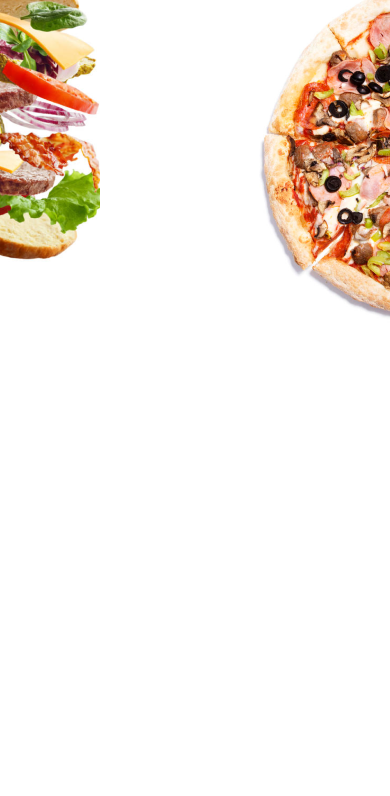
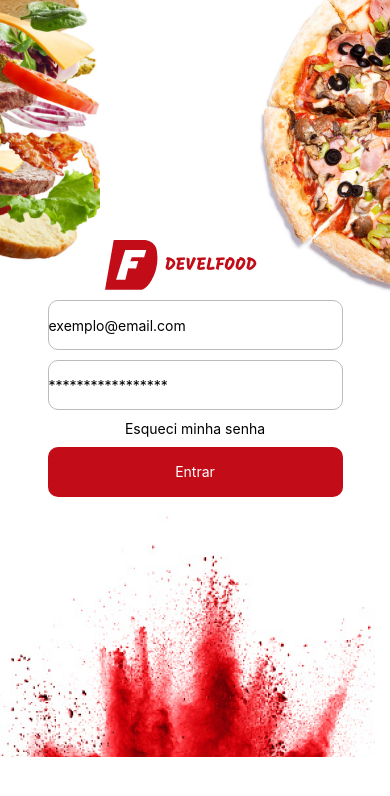
Before and after one commit to kevin-gasperi-develcode/Develfood_IV, a React Native app: screen / in a window 390 px wide. Shown: the top 796 px of the page. Built offline with nearby package versions, Linux system fonts and the light colour scheme.

Commit message:
inicio da estilizaçao da tela de login

```diff
--- a/App.tsx
+++ b/App.tsx
@@ -9,10 +9,8 @@ export default function App() {
   return (
     <ThemeProvider theme={theme}>
       <NavigationContainer>
-        <SignIn />
+        <Routes />
       </NavigationContainer>
     </ThemeProvider>
   )
 }
-
-// <Routes />
--- a/src/routes/routes.tsx
+++ b/src/routes/routes.tsx
@@ -6,7 +6,7 @@ import { Home } from '../screens/home'
 import History from '../screens/history'
 import Settings from '../screens/settings'
 import Favorites from '../screens/favorites'
-import { Button, Image, StyleSheet, Text, View } from 'react-native'
+import { Button, Image, StatusBar, StyleSheet, Text, View } from 'react-native'
 
 import { createStackNavigator } from '@react-navigation/stack'
 import { TabBar } from '../components/tabBar'
@@ -22,13 +22,34 @@ export default function Routes() {
   const Stack = createStackNavigator()
   return (
     <>
+      {/* <StatusBar /> */}
       <Stack.Navigator>
-        <Stack.Screen name="Início" component={Home} />
-        <Stack.Screen name="Favoritos" component={Favorites} />
-        <Stack.Screen name="Histórico" component={History} />
-        <Stack.Screen name="Perfil" component={Settings} />
+        <Stack.Screen
+          name="SignIn"
+          component={SignIn}
+          options={{ headerShown: false }}
+        />
+        <Stack.Screen
+          name="Início"
+          component={Home}
+          options={{ headerShown: false }}
+        />
+        <Stack.Screen
+          name="Favoritos"
+          component={Favorites}
+          options={{ headerShown: false }}
+        />
+        <Stack.Screen
+          name="Histórico"
+          component={History}
+          options={{ headerShown: false }}
+        />
+        <Stack.Screen
+          name="Perfil"
+          component={Settings}
+          options={{ headerShown: false }}
+        />
       </Stack.Navigator>
-      <TabBar />
     </>
   )
 }
--- a/src/screens/favorites/index.tsx
+++ b/src/screens/favorites/index.tsx
@@ -1,10 +1,14 @@
 import React from 'react'
 import { Text, View } from 'react-native'
+import { TabBar } from '../../components/tabBar'
 
 export default function Favorites() {
   return (
-    <View style={{ flex: 1, justifyContent: 'center', alignItems: 'center' }}>
-      <Text style={{ fontSize: 30 }}>Favoritos</Text>
-    </View>
+    <>
+      <View style={{ flex: 1, justifyContent: 'center', alignItems: 'center' }}>
+        <Text style={{ fontSize: 30 }}>Favoritos</Text>
+      </View>
+      <TabBar />
+    </>
   )
 }
--- a/src/screens/history/index.tsx
+++ b/src/screens/history/index.tsx
@@ -7,11 +7,15 @@ import { useNavigation } from '@react-navigation/native'
 import { TouchableOpacity } from 'react-native-gesture-handler'
 import { SignIn } from '../signIn'
 import { createBottomTabNavigator } from '@react-navigation/bottom-tabs'
+import { TabBar } from '../../components/tabBar'
 
 export default function History() {
   return (
-    <View style={{ flex: 1, justifyContent: 'center', alignItems: 'center' }}>
-      <Text style={{ fontSize: 30 }}>Histórico</Text>
-    </View>
+    <>
+      <View style={{ flex: 1, justifyContent: 'center', alignItems: 'center' }}>
+        <Text style={{ fontSize: 30 }}>Histórico</Text>
+      </View>
+      <TabBar />
+    </>
   )
 }
--- a/src/screens/home/index.tsx
+++ b/src/screens/home/index.tsx
@@ -1,6 +1,7 @@
 import { CurrentRenderContext } from '@react-navigation/native'
 import React, { MutableRefObject, useEffect, useState } from 'react'
 import { Button, FlatList, Text, View } from 'react-native'
+import { TabBar } from '../../components/tabBar'
 import { useDelete, useGet, usePost, usePut } from '../../services/index'
 
 interface Data {
@@ -111,6 +112,7 @@ export function Home() {
           <Button title={'delete'} onPress={() => handlerDelete()} />
         </>
       )}
+      <TabBar />
     </>
   )
 }
--- a/src/screens/settings/index.tsx
+++ b/src/screens/settings/index.tsx
@@ -1,10 +1,14 @@
 import React from 'react'
 import { Text, View } from 'react-native'
+import { TabBar } from '../../components/tabBar'
 
 export default function Settings() {
   return (
-    <View style={{ flex: 1, justifyContent: 'center', alignItems: 'center' }}>
-      <Text style={{ fontSize: 30 }}>Configurações</Text>
-    </View>
+    <>
+      <View style={{ flex: 1, justifyContent: 'center', alignItems: 'center' }}>
+        <Text style={{ fontSize: 30 }}>Configurações</Text>
+      </View>
+      <TabBar />
+    </>
   )
 }
--- a/src/screens/signIn/index.tsx
+++ b/src/screens/signIn/index.tsx
@@ -1,8 +1,14 @@
 import { useNavigation } from '@react-navigation/native'
 import React, { useState } from 'react'
-import { View, Text, Image, StatusBar } from 'react-native'
+import { View, Text, Image, StatusBar, TextInput } from 'react-native'
 import { SafeAreaView } from 'react-native-safe-area-context'
-import { Container, ImagesContainer, ImagesSignIn } from './style'
+import {
+  ButtonLogin,
+  Container,
+  ImagesContainer,
+  InputTextLogin,
+  ViewInput,
+} from './style'
 
 export function SignIn() {
   return (
@@ -14,11 +20,45 @@ export function SignIn() {
       />
       <ImagesContainer>
         <Image source={require('../../assets/signIn/cheese_image.png')} />
-        <Image source={require('../../assets/signIn/pizza_image.png')} />
+        <Image
+          source={require('../../assets/signIn/pizza_image.png')}
+          style={{ height: 300 }}
+        />
       </ImagesContainer>
+      <View style={{ alignItems: 'center' }}>
+        <Image
+          source={require('../../assets/signIn/develfood_logo.png')}
+          style={{ marginTop: -60 }}
+        />
+      </View>
+      <ViewInput>
+        <InputTextLogin placeholder="exemplo@email.com" />
+        <InputTextLogin
+          placeholder="*****************"
+          secureTextEntry={true}
+          style={{ marginTop: 10 }}
+        />
+        <Text style={{ marginTop: 10 }}>Esqueci minha senha</Text>
+
+        <ButtonLogin>
+          <Text
+            style={{
+              color: 'white',
+              fontSize: 14,
+              lineHeight: 16.41,
+            }}
+          >
+            Entrar
+          </Text>
+        </ButtonLogin>
+        <Text style={{ fontSize: 12, marginTop: 10 }}>
+          Não possui cadastro? Cadastre-se Aqui!`
+        </Text>
+      </ViewInput>
+
       <Image
-        source={require('../../assets/signIn/develfood_logo.png')}
-        style={{ marginTop: -50, position: 'absolute', right: 0 }}
+        source={require('../../assets/signIn/backgroundSignIn.png')}
+        style={{ marginTop: -20 }}
       />
     </Container>
   )
--- a/src/screens/signIn/style.ts
+++ b/src/screens/signIn/style.ts
@@ -9,4 +9,26 @@ export const ImagesContainer = styled.View`
   flex-direction: row;
   justify-content: space-between;
 `
-export const ImagesSignIn = styled.View``
+export const InputTextLogin = styled.TextInput`
+  width: 295px;
+  height: 50px;
+  border: 1px;
+  border-color: ${({ theme }) => theme.colors.icon_gray};
+  justify-content: center;
+  border-radius: 10px;
+`
+export const ViewInput = styled.View`
+  align-items: center;
+  /* padding: 0 32px; */
+`
+
+export const ButtonLogin = styled.TouchableOpacity`
+  background-color: ${({ theme }) => theme.colors.button};
+  width: 295px;
+  height: 50px;
+  border-radius: 10px;
+  align-items: center;
+  justify-content: center;
+  margin-top: 10;
+  /* padding: 0 32px; */
+`
```
Also changed, not shown: src/assets/signIn/backgroundSignIn.png (added).
